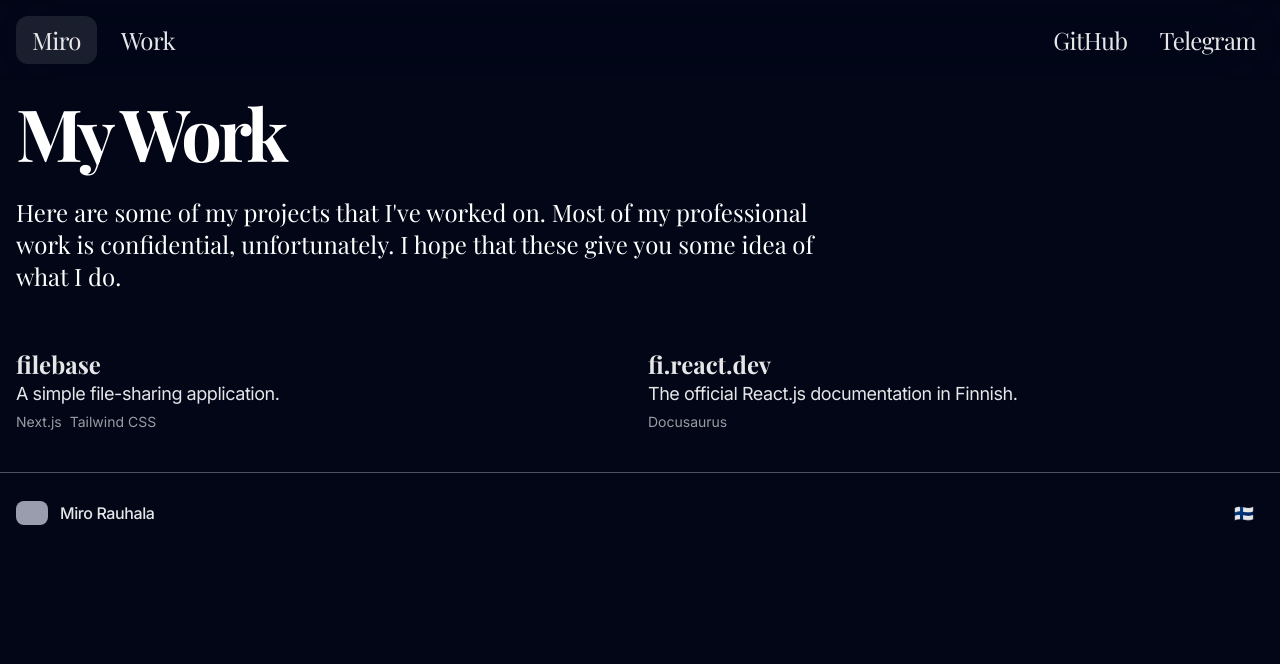
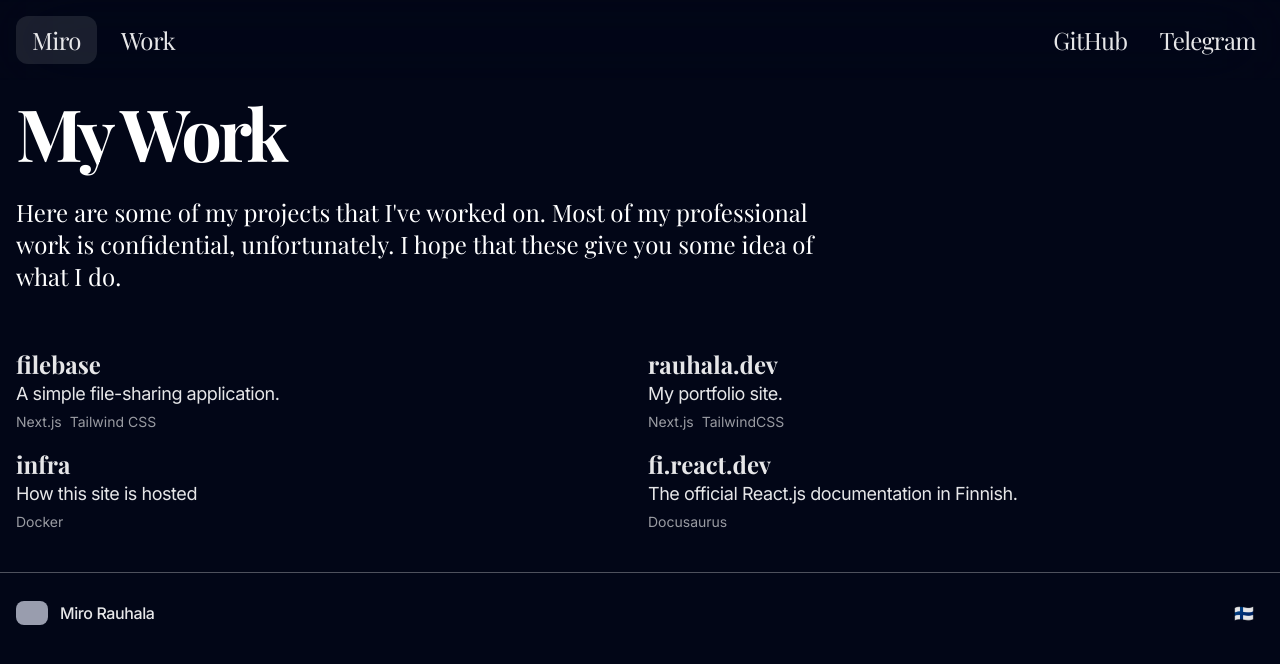
Before and after one commit to mirorauhala/rauhala.dev, a Next.js app: page /work in a window 1280 px wide. Shown: the top 664 px of the page. Built offline with nearby package versions, Linux system fonts and the light colour scheme; grey boxes are pictures that could not be loaded; a web font is replaced by a local one.

Commit message:
add work

```diff
--- a/app/projects.tsx
+++ b/app/projects.tsx
@@ -7,6 +7,18 @@ const Projects = async () => {
       description: "A simple file-sharing application.",
       link: "https://github.com/mirorauhala/filebase",
       tech: ["Next.js", "Tailwind CSS"],
+    },
+    {
+      title: "rauhala.dev",
+      description: "My portfolio site.",
+      link: "https://github.com/mirorauhala/rauhala.dev",
+      tech: ["Next.js", "TailwindCSS"],
+    },
+    {
+      title: "infra",
+      description: "How this site is hosted",
+      link: "https://github.com/mirorauhala/infra",
+      tech: ["Docker"],
     },
     {
       title: "fi.react.dev",
```
